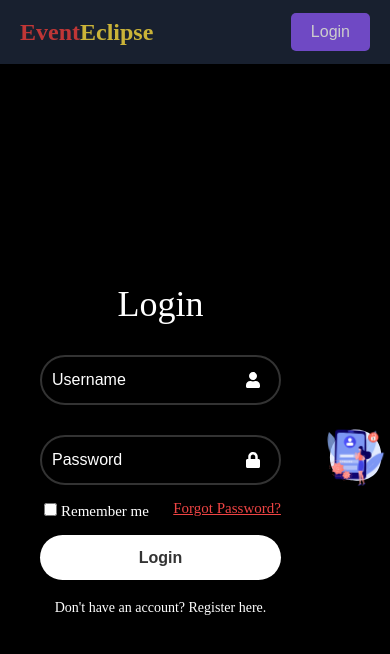
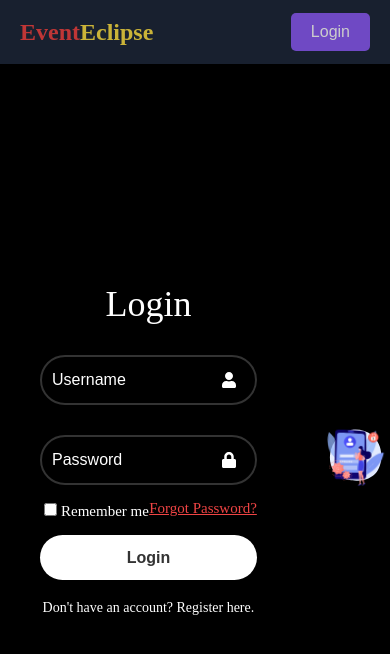
Before and after one commit to Tim-Alpha/Event-Eclipse-Frontend, a React (Create React App) app: page /login in a window 390 px wide. Shown: the top 654 px of the page. Built offline with nearby package versions, Linux system fonts and the light colour scheme.

Commit message:
update: fix mobile adaptiveness

```diff
--- a/public/style.css
+++ b/public/style.css
@@ -102,6 +102,10 @@ table {
 }
 
 @media (max-width: 767px) {
+    form {
+        width: 90% !important;
+    }
+
     .hero-section {
         min-height: 40vh;
     }
@@ -115,6 +119,12 @@ table {
     }
     .customer-section {
         min-height: 50vh;
+    }
+}
+
+@media (min-width: 1200px) {
+    .container {
+        max-width: 1000px !important;
     }
 }
 
@@ -161,3 +171,7 @@ nav {
 .logo-2{
     color: #fde047;
 }
+
+.disableMe {
+    display: none;
+}
```
